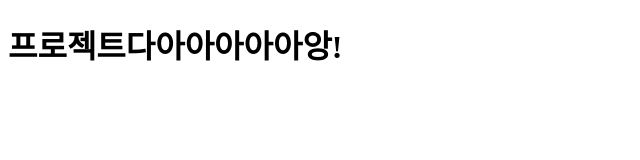
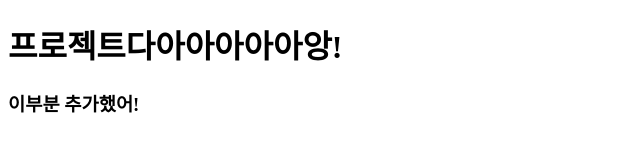
Before and after one commit to ZhangChulGae/firstproject, a plain HTML site: page index.html in a window 1280 px wide. Shown: the whole page, without its empty margins (0-640 px from the left). Drawn offline with Linux system fonts and the light colour scheme.

Commit message:
second commit

```diff
--- a/index.html
+++ b/index.html
@@ -7,5 +7,8 @@
 </head>
 <body>
     <h1>프로젝트다아아아아아앙!</h1>
+
+
+    <h3>이부분 추가했어!</h3>
 </body>
 </html>
```
